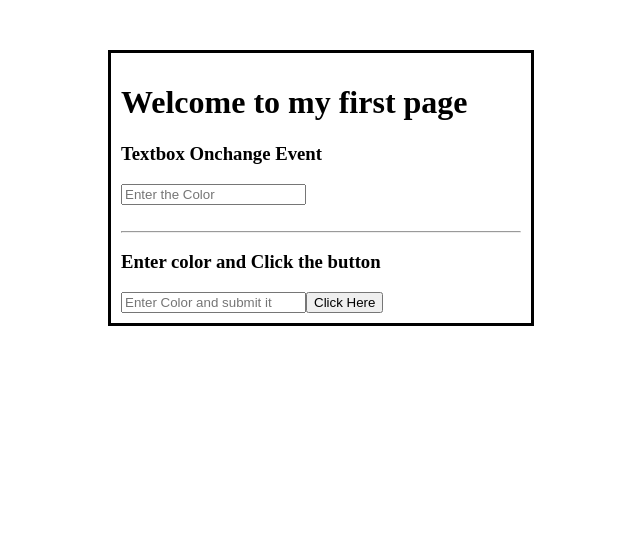
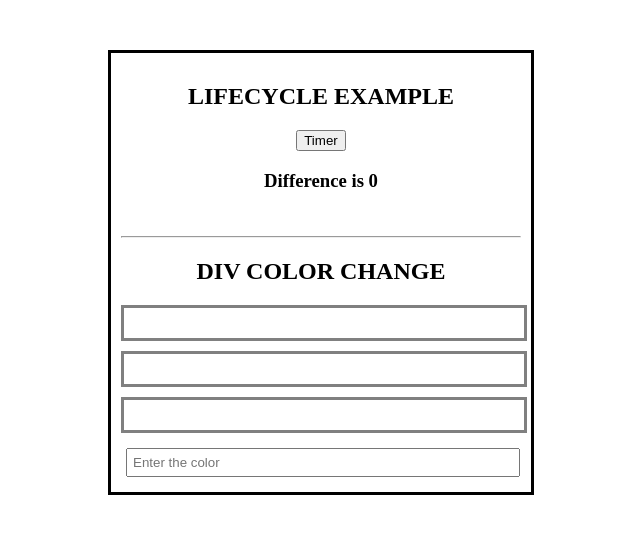
Before and after one commit to ramsankar2022/ReactCourse, a React (Create React App) app: page / in a window 1280 px wide. Shown: the top 534 px of the page, without its empty margins (400-1040 px from the left). Built offline with nearby package versions, Linux system fonts and the light colour scheme.

Commit message:
New Branch Check in - Timer and Div Color Assignment

```diff
--- a/src/App.js
+++ b/src/App.js
@@ -1,5 +1,7 @@
-import FirstPage from "./Components/Firstpage";
-import StateVariables from "./Components/StateVariables";
+// import FirstPage from "./Components/Firstpage";
+// import StateVariables from "./Components/StateVariables";
+import ParentComponent from './Components/LifeCycle/ParentComponent'
+import ChangeDivColor from './Components/ChangeDivColor'
 
 function App() {
   return (
@@ -15,8 +17,11 @@ function App() {
         textAlign:"left"
       }}
     >
-      <FirstPage />
-      <StateVariables />
+      {/* <FirstPage />
+      <StateVariables /> */}
+      <ParentComponent />
+      <hr />
+      <ChangeDivColor />
     </div>
   );
 }
--- /dev/null
+++ b/src/Components/ChangeDivColor.js
@@ -0,0 +1,75 @@
+import React from "react";
+
+export default class Timer extends React.Component {
+  state = {
+    inpColor: "",
+    dvColor1: "",
+    dvColor2: "",
+    dvColor3: "",
+  };
+
+  render() {
+    return (
+      <div style={{ textAlign: "center" }}>
+        <h2>DIV COLOR CHANGE </h2>
+        <div style={{ textAlign: "center" }}>
+          <div
+            id="div1"
+            style={{
+              backgroundColor: this.state.dvColor1,
+              width: 400,
+              height: 30,
+              marginBottom: 10,
+              borderStyle:'solid',
+              borderColor:'gray'
+            }}
+            onClick={(e) =>
+              this.state.inpColor !== "" ?
+              this.setState({ dvColor1: this.state.inpColor }): this.setState({ dvColor1: "" })
+            }
+          ></div>
+
+          <div
+            id="div2"
+            style={{
+              backgroundColor: this.state.dvColor2,
+              width: 400,
+              height: 30,
+              marginBottom: 10,
+              borderStyle:'solid',
+              borderColor:'gray'
+            }}
+            onClick={(e) =>
+              this.state.inpColor !== "" ?
+              this.setState({ dvColor2: this.state.inpColor }): this.setState({ dvColor2: "" })
+            }
+          ></div>
+
+          <div
+            id="div3"
+            style={{
+              backgroundColor: this.state.dvColor3,
+              width: 400,
+              height: 30,
+              marginBottom: 10,
+              borderStyle:'solid',
+              borderColor:'gray'
+            }}
+            onClick={(e) =>
+              this.state.inpColor !== "" ?
+              this.setState({ dvColor3: this.state.inpColor }): this.setState({ dvColor3: "" })
+            }
+          ></div>
+        </div>
+        <div>
+          <input
+            value={this.state.color}
+            style={{ width: 380, borderRadius: "30", margin: 5, padding: 5,  }}
+            placeholder="Enter the color"
+            onChange={(e) => this.setState({ inpColor: e.target.value })}
+          ></input>
+        </div>
+      </div>
+    );
+  }
+}
--- /dev/null
+++ b/src/Components/LifeCycle/ChildComponent.js
@@ -0,0 +1,28 @@
+import React, { Component } from "react";
+
+export default class childcomponent extends Component {
+  componentDidMount() {
+    console.log("Running componentDidMount");
+    this.props.startTimer();
+  }
+
+  render() {
+    return (
+      <div
+        style={{
+          width: 400,
+          height: 20,
+          borderStyle: "dotted",
+          verticalAlign: "center",
+        }}
+      >
+        CHILD COMPONENT LOADED
+      </div>
+    );
+  }
+
+  componentWillUnmount() {
+    console.log("Running componentWillUnmount");
+    this.props.startTimer();
+  }
+}
--- /dev/null
+++ b/src/Components/LifeCycle/ParentComponent.js
@@ -0,0 +1,55 @@
+import React, { Component } from "react";
+import ChildComponent from "./ChildComponent";
+
+export default class ParentComponent extends Component {
+  state = {
+    isActive: false,
+    startDate: "",
+    endDate: "",
+    diff: 0,
+    timerMessage: "",
+  };
+
+  showComponent = (e) => {
+    this.setState({
+      isActive: !this.state.isActive,
+    });
+  };
+
+  startTimer = () => {
+    if (this.state.isActive) {
+      this.setState({
+        startDate: new Date(),
+        diff: 0,
+        timerMessage: "Timer Started ...",
+      });
+    } else {
+      let eDate = new Date();
+      this.setState({
+        timerMessage: "Timer Ended ...",
+        isActive: false,
+        endDate: eDate,
+        diff: (eDate - this.state.startDate) / 1000,
+      });
+    }
+  };
+
+  render() {
+    return (
+      <div style={{ textAlign: "center" }}>
+        <h2>LIFECYCLE EXAMPLE</h2>
+        <button onClick={this.showComponent}> Timer</button>
+        {this.state.isActive && (
+          <p style={{ paddingTop: 0, marginTop: 0 }}>
+            (To Stop timer, press the timer button again!!!)
+          </p>
+        )}
+        <br />
+        <h3>Difference is {this.state.diff}</h3>
+        <h3>{this.state.timerMessage}</h3>
+        <br />
+        {this.state.isActive && <ChildComponent startTimer={this.startTimer} />}
+      </div>
+    );
+  }
+}
```
